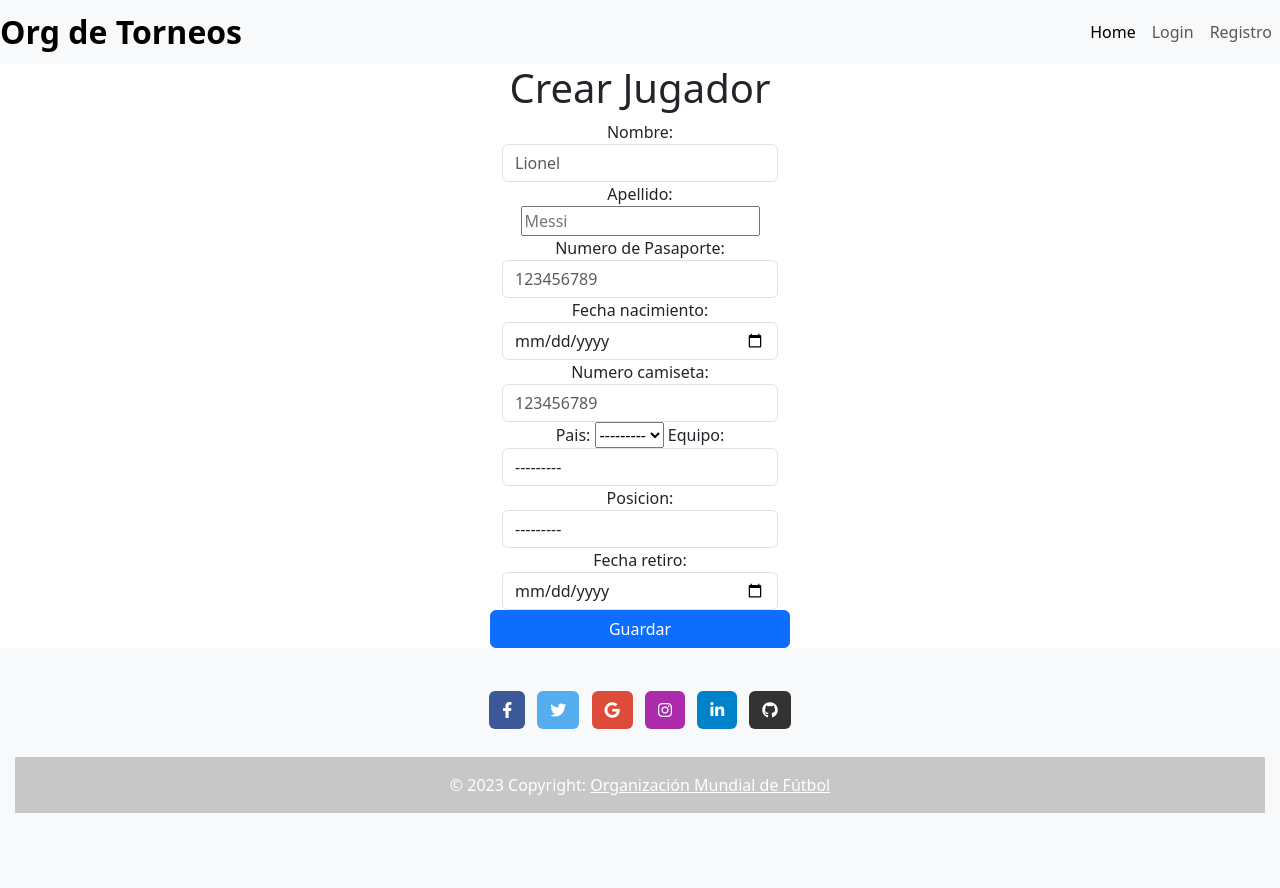
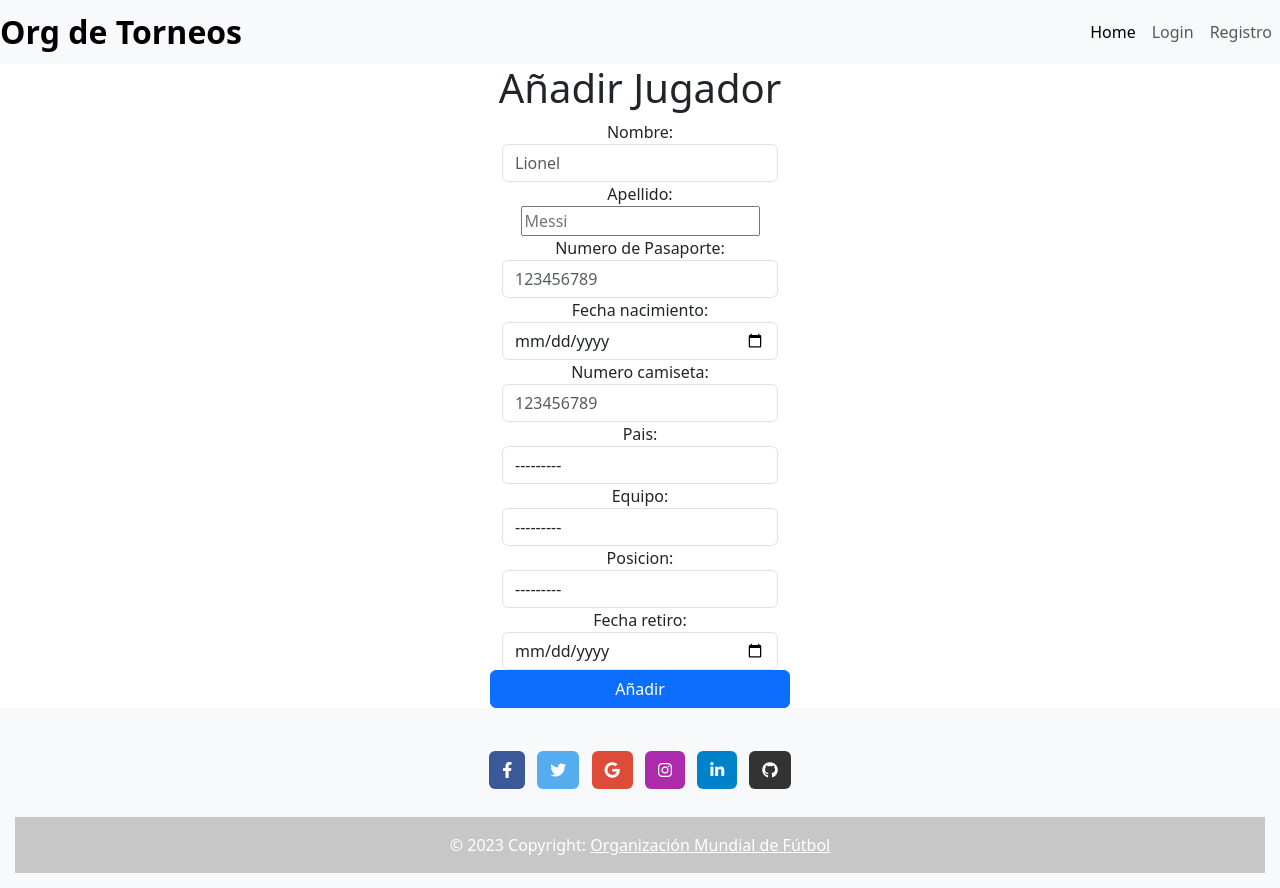
Before and after one commit to 0rellano/Organizacion_Mundial__django, a Django app: page /jugadores/crear in a window 1280 px wide. Before the commit the page ends 813 px from the top, so only its background shows below. Run offline with Django 4.2, Linux system fonts and the light colour scheme; data that the repository does not hold is empty.

Commit message:
se agrego la funcionalidad de editar jugadores

```diff
--- a/organizacion_mundial/forms.py
+++ b/organizacion_mundial/forms.py
@@ -15,8 +15,8 @@ class CustomUserCreationForm(UserCreationForm):
 
 class JugadorForm(forms.ModelForm):
     class Meta:
-            model = Jugador
-            fields = '__all__'
+        model = Jugador
+        fields = '__all__'
 
     nombre = forms.CharField(
          max_length=100,
@@ -42,7 +42,7 @@ class JugadorForm(forms.ModelForm):
          widget=forms.DateInput(attrs={
              'class': 'form-control',
              'type': 'date',
-             'input_formats': ['%d-%m-%Y'] # no se porque no me ada :(
+            #  'input_formats': ['%d-%m-%Y'] # no se porque no me ada :(
          })
     )
     numero_camiseta = forms.IntegerField(
@@ -50,6 +50,12 @@ class JugadorForm(forms.ModelForm):
              'placeholder': '123456789',
              'class': 'form-control',
              })
+    )
+    pais = forms.ModelChoiceField(
+         queryset=Pais.objects.all(),
+         widget=forms.Select(attrs={
+              'class': 'form-control'
+              })
     )
     equipo = forms.ModelChoiceField(
          queryset=Equipo.objects.all(),
--- a/organizacion_mundial/templates/jugador/crear_jugador.html
+++ /dev/null
@@ -1,12 +0,0 @@
-{% extends 'base.html' %}
-{% block content %}
-<main class="d-flex flex-column align-items-center text-center">
-    <h1>Crear Jugador</h1>
-    <form method="post" action={% url 'crear_jugador' %} class="row" style="max-width: 300px;">
-        {% csrf_token %}
-        <div class="col"> {{ form }} </div>
-
-        <button class="btn btn-primary" type="submit">Guardar</button>
-
-</main>
-{% endblock %}
--- /dev/null
+++ b/organizacion_mundial/templates/jugador/form_jugador.html
@@ -0,0 +1,11 @@
+{% extends 'base.html' %}
+{% block title %}Añadir Jugador{% endblock %}
+{% block content %}
+<main class="d-flex flex-column align-items-center text-center">
+    <h1>Añadir Jugador</h1>
+    <form method="post"  class="row" style="max-width: 300px;" action="{% url 'crear_jugador' %}">
+        {% csrf_token %}
+        <div class="col"> {{ form }} </div>
+        <button class="btn btn-primary" type="submit">Añadir</button>
+</main>
+{% endblock %}
--- a/organizacion_mundial/templates/jugador/lista_jugadores.html
+++ b/organizacion_mundial/templates/jugador/lista_jugadores.html
@@ -47,6 +47,7 @@
                         {% csrf_token %}
                         <button class="btn btn-sm btn-danger" type="submit">Eliminar</button>
                     </form>
+                    <a href="{% url 'editar_jugador' pk=jugador.pk %}" class="btn btn-sm btn-info">Editar</a>
                 </td>
             </tr>
 
--- a/organizacion_mundial/urls.py
+++ b/organizacion_mundial/urls.py
@@ -3,14 +3,19 @@ from .views import *
 
 urlpatterns = [
     path('', homeView.as_view(), name='index'),
+    #Jugador
     path('jugadores/', ListaJugadoresView.as_view(), name='lista_jugadores'),
     path('jugadores/<int:pk>/', DetalleJugadorView.as_view(), name='detalle_jugador'),
     path('jugadores/crear', CrearJugadorView.as_view(), name='crear_jugador'),
     path('jugadores/delete/<int:pk>', ElimnarJugadorView.as_view(), name='eliminar_jugador'),
+    path('jugadores/editar/<int:pk>', EditarJugadorView.as_view(), name='editar_jugador'),
+    #Pais
     path('paises/', ListaPaisesView.as_view(), name='paises'),
     path('pais/<int:pk>', PaisView.as_view(), name='pais'),
+    #Mundial
     path('mundiales/', ListaMundialesView.as_view(), name='mundiales'),
     path('mundiales/<int:pk>', DetalleMundialView.as_view(), name='mundial'),
+    path('partidos/<int:pk>', PartidoView.as_view(), name='partido'),
+    #Registro
     path('registro/', Registro.as_view(), name='registro'),
-    path('partidos/<int:pk>', PartidoView.as_view(), name='partido'),
 ]
--- a/organizacion_mundial/views.py
+++ b/organizacion_mundial/views.py
@@ -1,9 +1,11 @@
 # Vistas
+from typing import Any
+from django.http import HttpRequest, HttpResponse
 from django.views.generic import ListView, DetailView, TemplateView, DeleteView
-from django.views.generic.edit import CreateView
+from django.views.generic.edit import CreateView, UpdateView
 from django.views import View
 # Recursos
-from django.shortcuts import render, redirect
+from django.shortcuts import get_object_or_404, render, redirect
 from django.contrib.auth import authenticate, login
 from django.urls import reverse_lazy
 from django.db.models import Q
@@ -55,9 +57,16 @@ class DetalleJugadorView(DetailView):
 
 class CrearJugadorView(CreateView):
     model = Jugador
-    template_name = 'jugador/crear_jugador.html'
+    template_name = 'jugador/form_jugador.html'
     form_class = JugadorForm
     success_url = reverse_lazy('lista_jugadores')
+
+
+class EditarJugadorView(UpdateView):
+    model = Jugador
+    template_name = 'jugador/form_jugador_update.html'
+    form_class = JugadorForm
+    success_url = reverse_lazy('detalles_jugador')
 
 
 class ElimnarJugadorView(DeleteView):
@@ -68,13 +77,13 @@ class ElimnarJugadorView(DeleteView):
 class ListaPaisesView(ListView):
     model = Pais
     context_object_name = 'paises'
-    template_name = 'paises.html'
+    template_name = 'pais/paises.html'
 
 
 class PaisView(DetailView):
     model = Pais
     context_object_name = 'pais'
-    template_name = 'pais.html'
+    template_name = 'pais/pais.html'
     pk_url_kwarg = 'pk'
 
     def get_context_data(self, **kwargs):
@@ -97,13 +106,13 @@ class PaisView(DetailView):
 class ListaMundialesView(ListView):
     model = Mundial
     context_object_name = 'mundiales'
-    template_name = 'mundiales.html'
+    template_name = 'mundial/mundiales.html'
 
 
 class DetalleMundialView(DetailView):
     model = Mundial
     context_object_name = 'mundial'
-    template_name = 'mundial.html'
+    template_name = 'mundial/mundial.html'
 
     def get_context_data(self, **kwargs):
         context = super().get_context_data(**kwargs)
@@ -142,7 +151,7 @@ class Registro(View):
 class PartidoView(DetailView):
     model = Partido
     context_object_name = 'partido'
-    template_name = 'partido.html'
+    template_name = 'mundial/partido.html'
 
     def get_context_data(self, **kwargs):
         context = super().get_context_data(**kwargs)
```
Also changed, not shown: organizacion_mundial/templates/jugador/form_jugador_update.html (added, +11 -0 lines).
